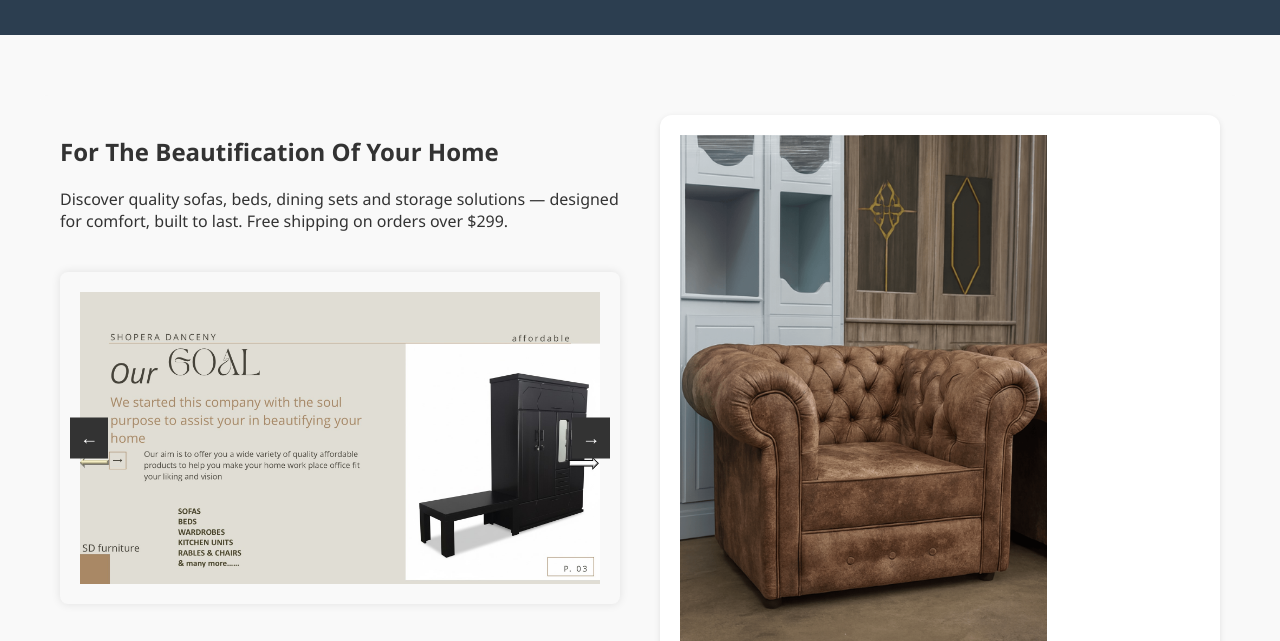
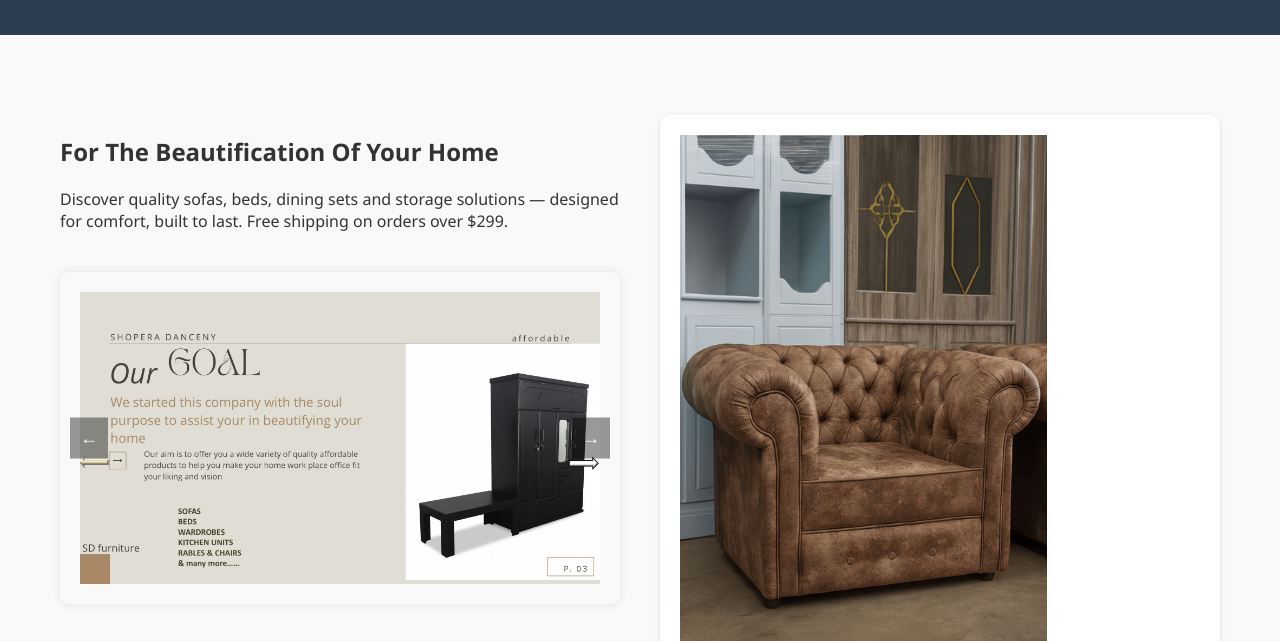
Before and after one commit to ssc641/sdshopera-website, a plain HTML site: page index.html in a window 1280 px wide. Shown: the part 101-742 px from the top of the page. Drawn offline with Linux system fonts and the light colour scheme.

Commit message:
Change button background to semi-transparent black

```diff
--- a/style.css
+++ b/style.css
@@ -543,7 +543,7 @@ button.prev, button.next {
   position: absolute;
   top: 50%;
   transform: translateY(-50%);
-  background: #333;
+  background: rgba(0,0,0,0.4);
   color: white;
   border: none;
   padding: 10px;
```
